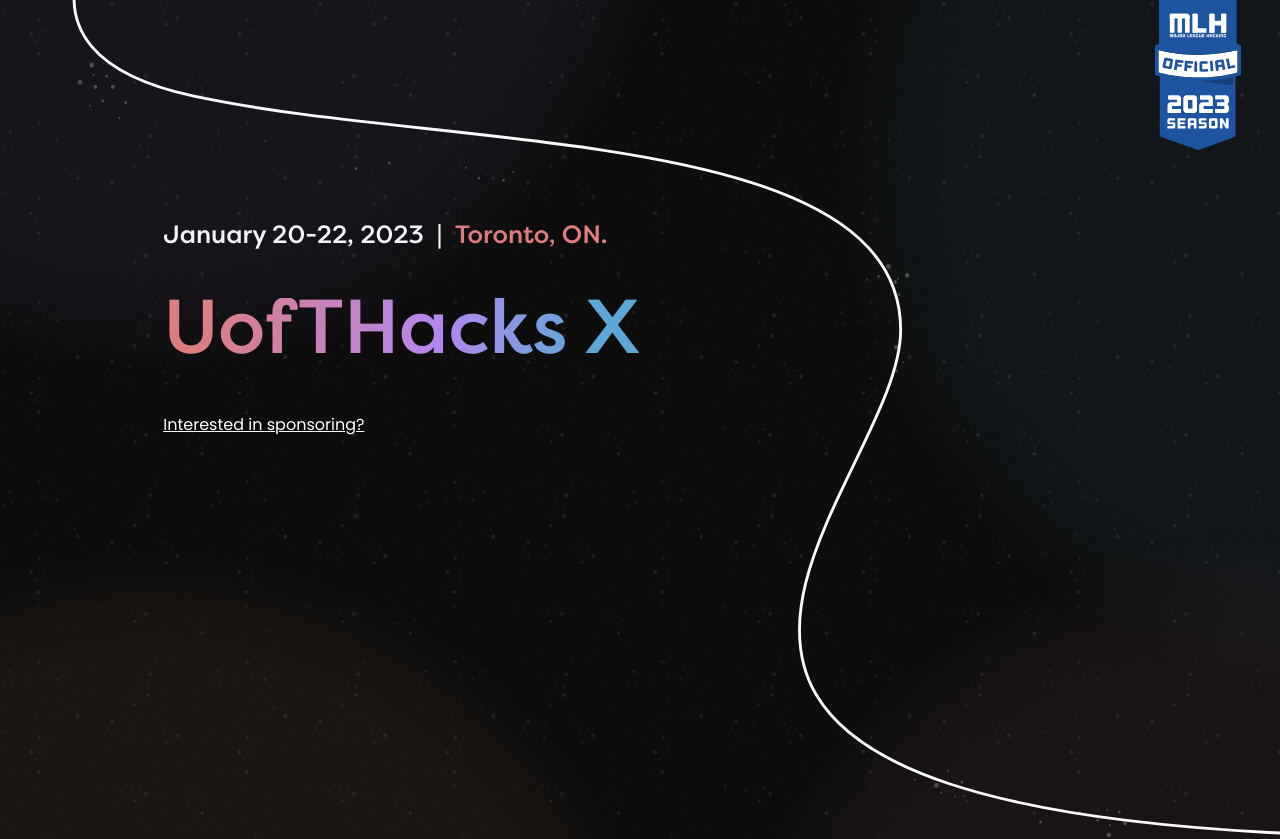
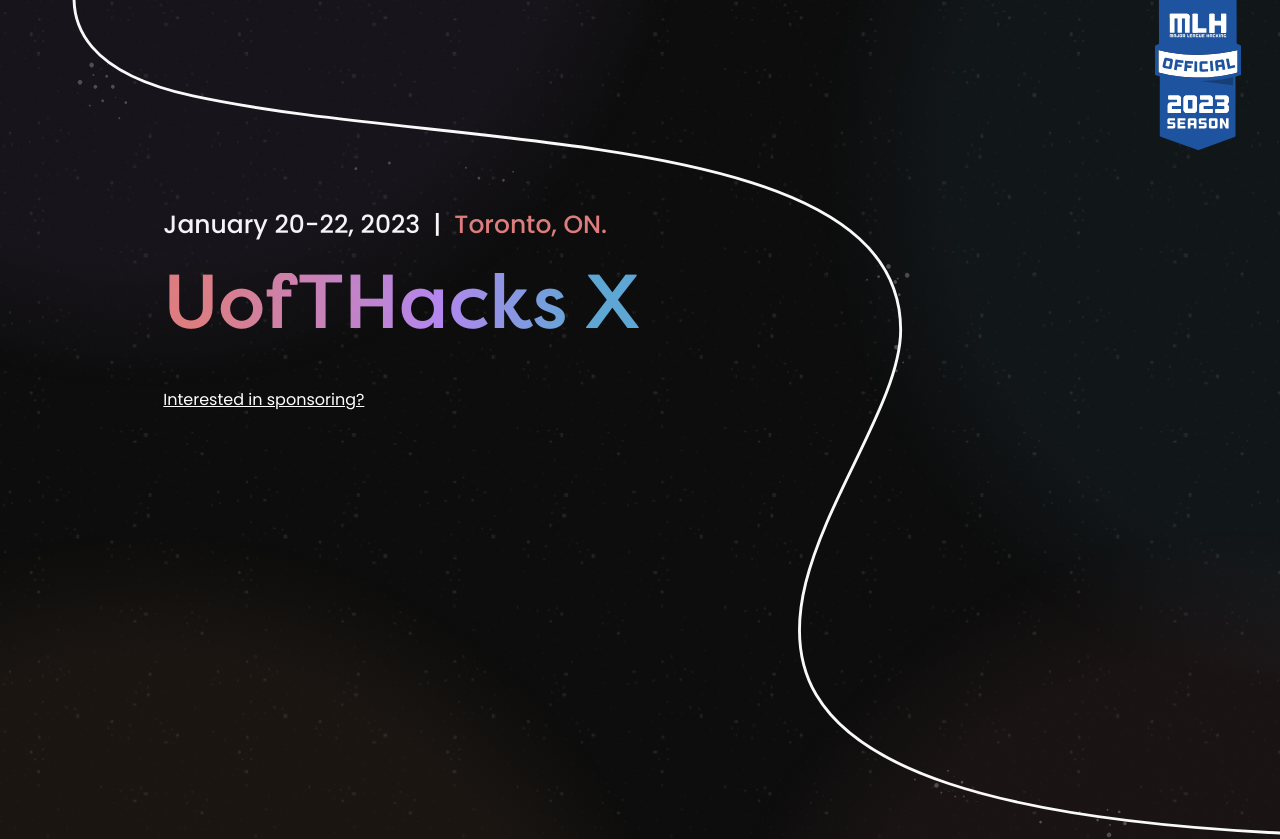
Before and after one commit to UofTHacks-Official/site-x, a Next.js app: page / in a window 1280 px wide. Shown: the top 839 px of the page. Built offline with nearby package versions, Linux system fonts and the light colour scheme.

Commit message:
Edited header spacing

```diff
--- a/components/atoms/Text.jsx
+++ b/components/atoms/Text.jsx
@@ -26,6 +26,7 @@
 
 const DisplayStyles = css({
   '& span': {
+    marginTop: "0",
     fontWeight: "500",
     fontSize: "clamp(2rem, 11vw, $display)",
     backgroundImage: 'linear-gradient(91.6deg, #DF7D7D 6.77%, #B487EE 57.81%, #5EA7D5 88.54%)',
@@ -83,6 +84,8 @@
 export const Subtitle = (props) => {
 
   const StyledSubtitle = styled("h3", css({
+    margin: "6px 0",
+    fontFamily: '$poppins',
     color: props.color == null ? "$primary-text" : props.color,
     fontWeight: "500",
     fontSize: "clamp(0.8rem, 5vw, $subtitle)",
```
